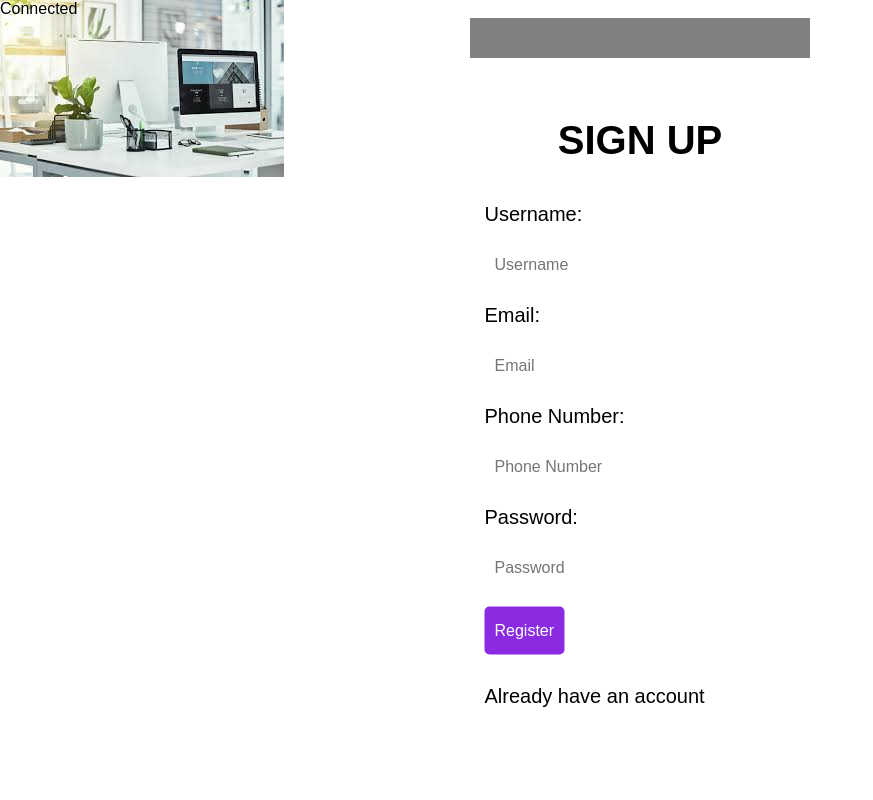
After one commit to SynthiaAtieno/Prison-Management-System, a PHP site: page /register.php in a window 1280 px wide. The commit adds this page. Shown: the whole page, without its empty margins (0-873 px from the left). Run offline with PHP 8.4, Linux system fonts and the light colour scheme.

Commit message:
initial commit

```diff
--- /dev/null
+++ b/include/database.php
@@ -0,0 +1,13 @@
+<?php
+
+$conn = mysqli_connect('localhost', 'root', 'password', 'Prison_Management_System');
+
+if($conn){
+    echo 'Connected';
+}
+else{
+    die("Connection failed: " . mysqli_connect_error());
+
+}
+
+?>
--- /dev/null
+++ b/register.php
@@ -0,0 +1,36 @@
+<?php
+//phpinfo();
+include 'include/database.php';
+?>
+<!DOCTYPE html>
+<html lang="en">
+<head>
+    <meta charset="UTF-8">
+    <meta http-equiv="X-UA-Compatible" content="IE=edge">
+    <meta name="viewport" content="width=device-width, initial-scale=1.0">
+    <link rel="stylesheet" href="style.css">
+    <title>Prison</title>
+</head>
+<body>
+    <div id="box">
+        <div class="registration-form">
+            <!--<img src="images/logo.png" alt="logo">-->
+            <h1>Sign Up</h1>
+            <form action="register.php" method="POST">
+                <p>Username:</p>
+                <input type="text" name="username" placeholder="Username">
+                <p>Email:</p>
+                <input type="email" name="email" placeholder="Email">
+                <p>Phone Number:</p>
+                <input type="number" name="phone" placeholder="Phone Number">
+                <p>Password:</p>
+                <input type="password" name="password" placeholder="Password">
+                <button type="#"> Register</button>
+
+                <p class="signIn">Already have an account <a href="login.php" style="text-decoration: none; color: white;">Sign In</a></p>
+            </form>
+        </div>
+    </div>
+
+</body>
+</html>
--- a/style.css
+++ b/style.css
@@ -1,11 +1,63 @@
 *{
-    margin: 0% auto;
+    margin: 0;
     padding: 0;
+    font-family: sans-serif;
 }
 body{
-    background-color: rgb(77, 77, 202);
+    background: url(./images/images.jpeg) no-repeat ;
+    color:#000;
+    align-items: center;
+
 }
-.container{
-    background-color: white;
-    border-radius: 4%;
+
+#box{
+    background-color: grey;
+    margin: auto;
+    width: 300px;
+    padding: 20px;
 }
+/* Rgistartion style*/
+.registration-form{
+    position: absolute;
+    left: 50%;
+    top: 50%;
+    transform: translate(-50%, -50%);
+    align-items: center;
+
+}
+.registration-form h1{
+    font-size: 40px;
+    text-transform: uppercase;
+    text-align: center;
+    margin: 40px 0;
+}
+.registration-form p{
+    font-size: 20px;
+    margin: 15px 0;
+
+}
+.registration-form input{
+    font-size: 16px;
+    padding: 15px 10px;
+    width: 100%;
+    border: 0;
+    border-radius: 5px;
+    outline: none;
+
+}
+.registration-form button{
+    font-size: 16px;
+    padding: 15px 10px;
+    border: 0;
+    border-radius: 5px;
+    margin: 15px 0;
+    background-color: blueviolet;
+    color: #fff;
+}
+
+.registration-form button:hover{
+    background-color: rgb(131, 2, 252);
+}
+.signIn{
+   justify-content: end;
+}
```
Also changed, not shown: login.php (added, +31 -0 lines), regidter.php (deleted, +0 -17 lines), images/background_image.jpg (added), images/images.jpeg (added), images/logo.png (renamed from images/prison logo.png).
